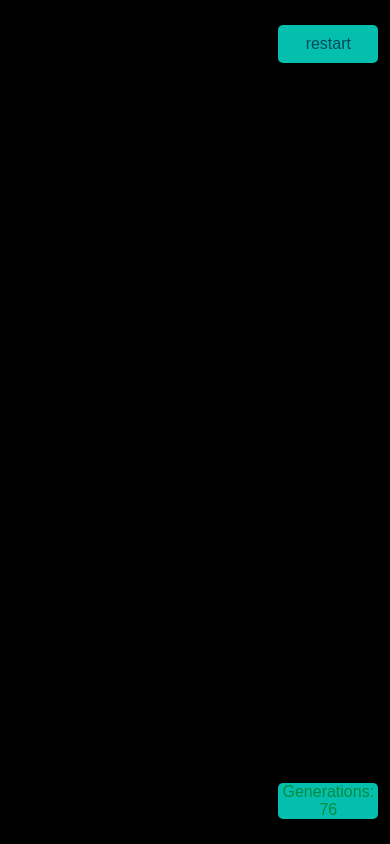
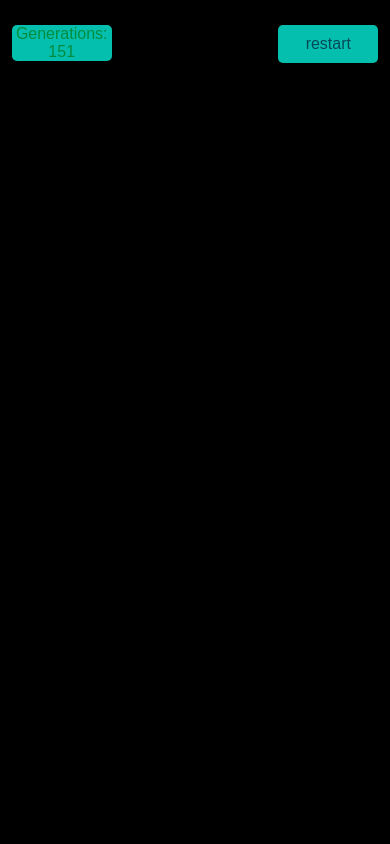
Before and after one commit to ashmee/gameOfLife, a website built with Parcel: page index.html in a window 390 px wide. Built offline with nearby package versions, Linux system fonts and the light colour scheme; what fp-ts would draw is missing.

Commit message:
increase speed and change button position

```diff
--- a/docs/index.html
+++ b/docs/index.html
@@ -1,2 +1,2 @@
-<html lang="en"><head><title>ashmee's game of life</title><meta charset="UTF-8"><link href="src.2e09fc36.css" rel="stylesheet"></head><body> <canvas id="gameOfLife"></canvas> <button id="restart">restart</button> <div id="stats"> <div>Generations:</div> <div id="generationsCounter"></div> </div> <script src="src.9afcfef4.js" type="module">
+<html lang="en"><head><title>ashmee's game of life</title><meta name="Description" content="ashmee's game of life"><meta charset="UTF-8"><meta http-equiv="Content-Type" content="text/html; charset=utf-8"><meta name="theme-color" content="#024959"><meta name="viewport" content="width=device-width,initial-scale=1,maximum-scale=1,user-scalable=0"><link href="src.1fe9ab89.css" rel="stylesheet"></head><body> <canvas id="gameOfLife"></canvas> <button id="restart">restart</button> <div id="stats"> <div>Generations:</div> <div id="generationsCounter"></div> </div> <script src="src.6c8fa1b5.js" type="module">
 </script> </body></html>
--- a/index.html
+++ b/index.html
@@ -1,7 +1,11 @@
 <html lang="en">
 <head>
   <title>ashmee's game of life</title>
+  <meta name="Description" content="ashmee's game of life">
   <meta charset="UTF-8" />
+  <meta http-equiv="Content-Type" content="text/html; charset=utf-8">
+  <meta name="theme-color" content="#024959">
+  <meta name="viewport" content="width=device-width,initial-scale=1,maximum-scale=1,user-scalable=0">
   <link href="./src/index.css" rel="stylesheet" />
 </head>
 <body>
--- a/src/index.css
+++ b/src/index.css
@@ -1,8 +1,10 @@
 body {
     font-family: sans-serif;
     margin: 0;
+    padding: 0;
     background-color: #024959;
     position: relative;
+    overflow: hidden;
 }
 
 button {
@@ -38,7 +40,7 @@ canvas {
     border-radius: 5px;
     width: 100px;
     right: 3%;
-    bottom: 3%;
+    top: calc(3% + 50px);
     color: #038C3E;
     background-color: #04BFAD;
     text-align: center;
@@ -51,3 +53,11 @@ canvas {
     color: #04BFAD;
     cursor: none;
 }
+
+@media (max-width: 750px) {
+    #stats {
+        left: 3%;
+        top: 3%;
+        right: unset;
+    }
+}
--- a/src/index.ts
+++ b/src/index.ts
@@ -169,7 +169,8 @@ let gameTimeout;
 let generations = 0;
 const stat = document.querySelector<HTMLDivElement>("#generationsCounter");
 
-const gameLoop = (world: World, speed = 100) => {
+
+const gameLoop = (world: World, speed = 50) => {
   gameTimeout && clearTimeout(gameTimeout);
 
   const newGeneration = createNewGeneration(world);
```
Also changed, not shown: package.json (+5 -4 lines), 4 other files.
